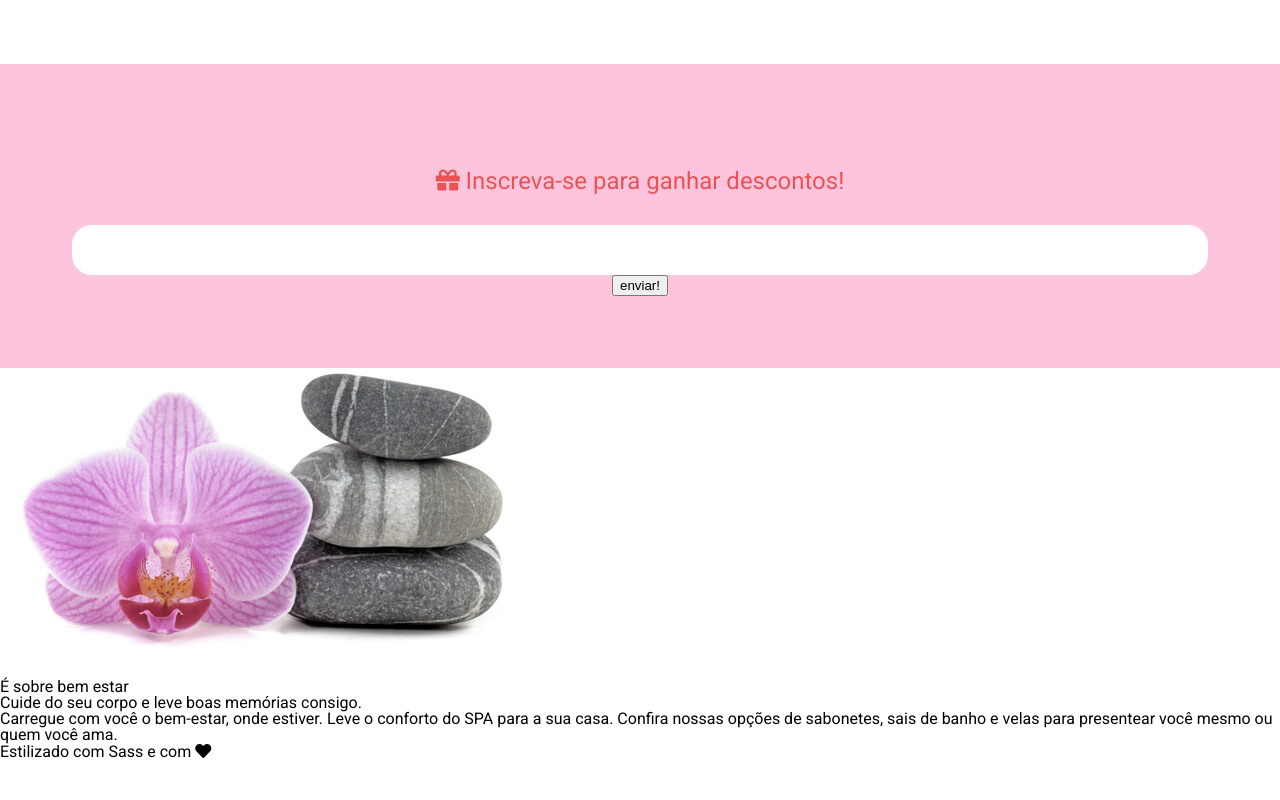
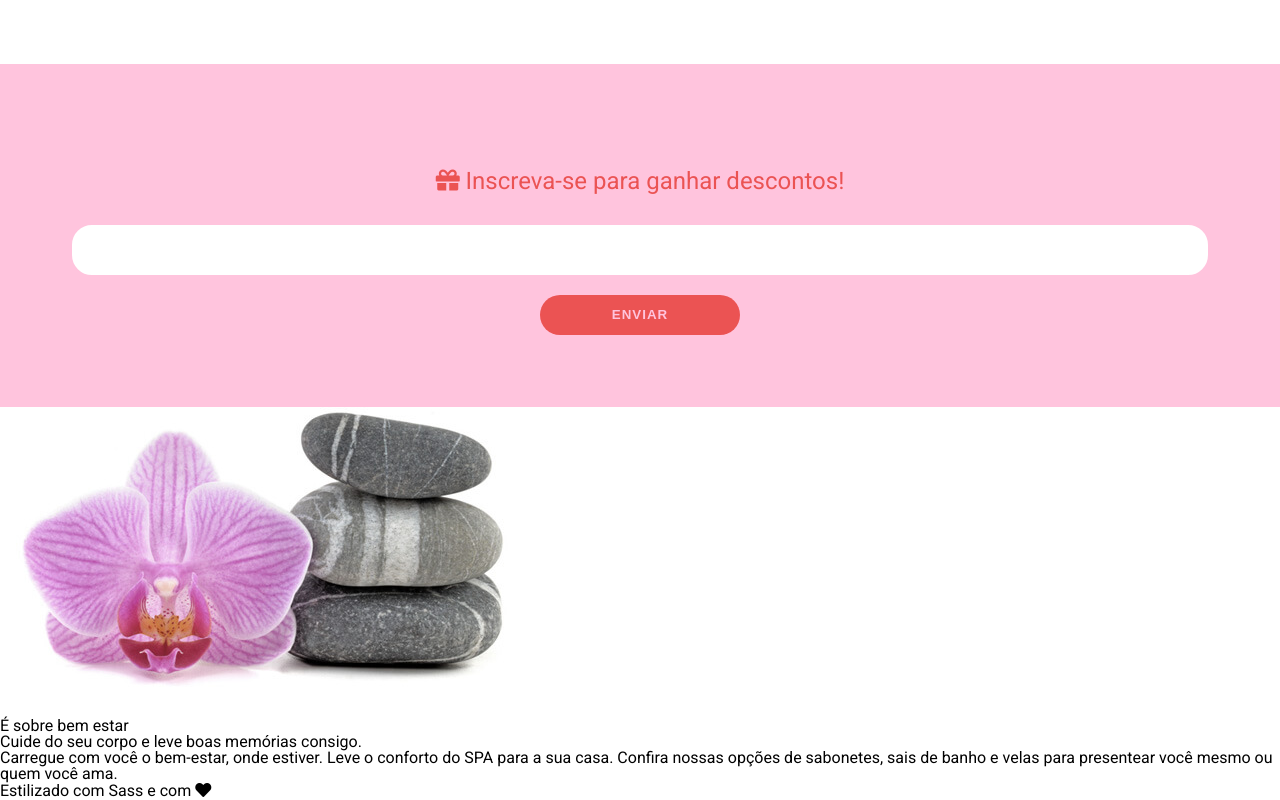
Before and after one commit to EdsonJunior29/Estudando_Sass, a plain HTML site: page index.html in a window 1280 px wide. Shown: the part 1092-1892 px from the top of the page. Before the commit the page ends 1853 px from the top, so only its background shows below. Drawn offline with nearby package versions, Linux system fonts and the light colour scheme.

Commit message:
Personalizando o button.

```diff
--- a/index.html
+++ b/index.html
@@ -79,7 +79,7 @@
                     <div class="input">
                         <input type="email">
                     </div>
-                    <button>enviar!</button>
+                    <button>enviar</button>
                 </form>
             </div>
         </section>
--- a/styles/components/_cupom.scss
+++ b/styles/components/_cupom.scss
@@ -34,4 +34,23 @@
             outline: none;
         }
     }
+
+    button{
+        text-transform: uppercase;
+        margin-top: 20px;
+        outline: none;
+        height: 40px;
+        text-align: center;
+        width: 200px;
+        background-color: $cor-primaria;
+        color: $cor-terciaria;
+        border-radius: 30px;
+        border: none;
+        letter-spacing: 1px;
+        font-weight: bold;
+        cursor: pointer;
+        &:hover{
+            opacity: 0.9;
+        }
+    }
 }
```
Also changed, not shown: styles/style.css, 1 other file.
